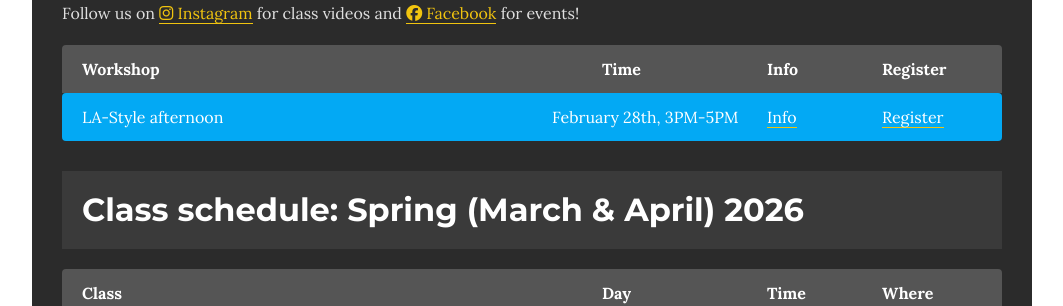
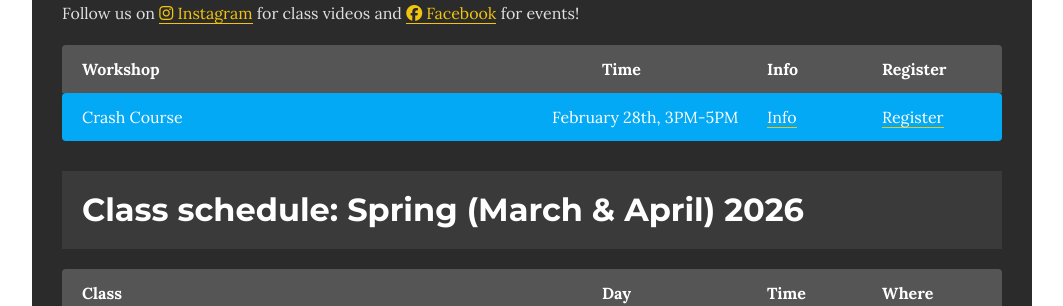
Before and after one commit to sdarougheh/salsalastyle, a Jekyll site: the page built from index.html, in a window 1280 px wide and 900 px high, scrolled down 410 px. Shown: the part 153-459 px from the top of the window, without its empty margins (108-1171 px from the left). Built offline with Jekyll 4.4.1, drawn with Linux system fonts in a browser that asks for light colours; comment, search, counter and statistics services are not loaded.

Commit message:
spring classes

```diff
--- a/_data/workshops.yml
+++ b/_data/workshops.yml
@@ -4,8 +4,8 @@
 
 
 
-- title: "LA-Style afternoon"
+- title: "Crash Course"
   date: "February 28th, 3PM-5PM"
   level: "open"
-  url: "https://fb.me/e/cfST6ZnId"
+  url: "https://fb.me/e/6M6GQlzcG"
   note: ""
```
